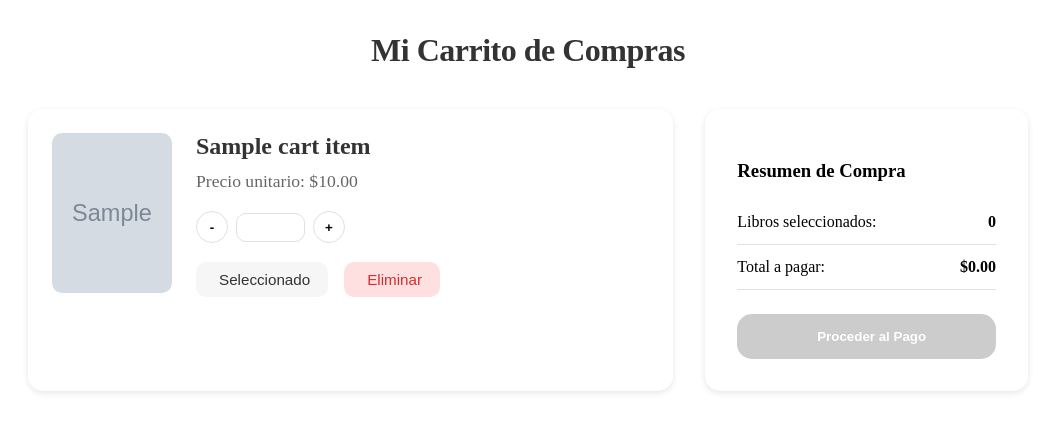
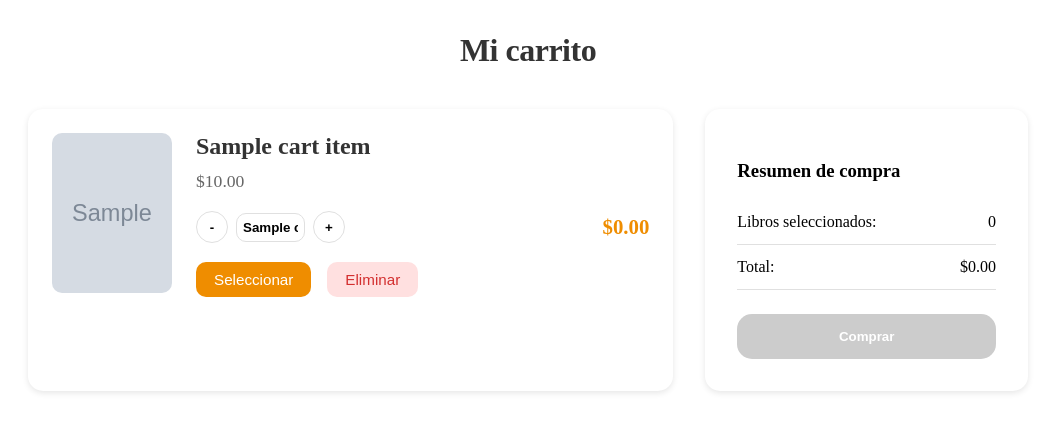
Before and after one commit to ema-code1/mpd, a CodeIgniter 4 app: the page made by app/Views/cart.php in a window 1280 px wide. Shown: the top 432 px of the page, without its empty margins (112-1167 px from the left). Run offline with PHP 8.4 and a stand-in for CodeIgniter, Linux system fonts and the light colour scheme; the template is opened without the code that fills it: most values are stand-ins (such as "Sample title", 1, 10 or a date in 2020); grey boxes marked "Sample" are stand-in pictures; data that the repository does not hold is empty; some libraries are stand-ins or nearby versions.

Commit message:
funcionalidades del cart.php js y controller

```diff
--- a/app/Views/cart.php
+++ b/app/Views/cart.php
@@ -9,159 +9,172 @@
 </head>
 <body>
 <div class="cart-container">
-        <h1 class="cart-title">Mi Carrito de Compras</h1>
+    <h1 class="cart-title">Mi carrito</h1>
+    <div class="cart-layout">
 
-        <div class="cart-layout">
-            <!-- Lista de Libros en el Carrito -->
+        <!-- LISTA DE ITEMS -->
         <div class="cart-items">
             <?php if (!empty($cartItems)): ?>
                 <?php foreach ($cartItems as $item): ?>
-                        <div class="cart-item" data-id="<?= $item['id'] ?>">
+                    <div class="cart-item" data-price="<?= $item['precio'] ?>" data-id="<?= $item['id'] ?>">
                         <div class="item-image">
                             <img src="<?= base_url($item['foto1'] ?? 'imgs/noimageavailable.jpg') ?>" alt="<?= esc($item['titulo']) ?>">
                         </div>
                         <div class="item-details">
-                                <h3 class="item-title"><?= esc($item['titulo']) ?></h3>
-                                <p class="item-price-unit">Precio unitario: $<span class="price-unit"><?= number_format($item['precio'], 2) ?></span></p>
+                            <h2 class="item-title"><?= htmlspecialchars($item['titulo']) ?></h2>
+                            <p class="item-price-unit">$<?= number_format($item['precio'], 2) ?></p>
+
                             <div class="item-controls">
                                 <div class="quantity-control">
-                                        <button type="button" class="btn-quantity" onclick="updateQuantity(<?= $item['id'] ?>, -1)">-</button>
-                                        <input type="number" class="quantity-input" value="<?= $item['cantidad'] ?>" min="1" data-id="<?= $item['id'] ?>" onchange="updateQuantity(<?= $item['id'] ?>, 0, this.value)">
-                                        <button type="button" class="btn-quantity" onclick="updateQuantity(<?= $item['id'] ?>, 1)">+</button>
+                                    <button class="btn-quantity" data-action="minus">-</button>
+                                    <input type="text" value="<?= $item['cantidad'] ?? 1 ?>" class="quantity-input">
+                                    <button class="btn-quantity" data-action="plus">+</button>
                                 </div>
+                                <p class="item-price-total">$<?= number_format($item['precio'], 2) ?></p>
                             </div>
+
                             <div class="item-actions">
-                                    <button type="button" class="btn-select" onclick="toggleSelect(<?= $item['id'] ?>, <?= $item['seleccionado'] ?>)">
-                                        <i class="ti ti-<?= $item['seleccionado'] ? 'checkbox' : 'square' ?>"></i>
-                                        <span><?= $item['seleccionado'] ? 'Seleccionado' : 'Seleccionar para comprar' ?></span>
+                                <button class="btn-select <?= ($item['seleccionado'] ?? 0) ? 'active' : '' ?>">
+                                    Seleccionar
                                 </button>
-                                    <button type="button" class="btn-remove" onclick="removeFromCart(<?= $item['id'] ?>)">
-                                        <i class="ti ti-trash"></i>
-                                        Eliminar
-                                    </button>
+                                <button class="btn-remove">Eliminar</button>
                             </div>
                         </div>
                     </div>
                 <?php endforeach; ?>
             <?php else: ?>
                 <div class="empty-cart">
-                        <i class="ti ti-shopping-cart-off"></i>
-                        <p>Tu carrito está vacío.</p>
-                        <a href="<?= site_url('/') ?>" class="btn-back">Ir al catálogo</a>
+                    <i class="fas fa-shopping-cart"></i>
+                    <p>No hay productos en el carrito</p>
                 </div>
             <?php endif; ?>
         </div>
 
-            <!-- Panel de Resumen -->
+        <!-- RESUMEN -->
         <div class="cart-summary">
             <div class="summary-card">
-                    <h3>Resumen de Compra</h3>
+                <h3>Resumen de compra</h3>
                 <div class="summary-row">
                     <span>Libros seleccionados:</span>
-                        <strong id="selected-count">0</strong>
+                    <span id="selected-count">0</span>
                 </div>
                 <div class="summary-row">
-                        <span>Total a pagar:</span>
-                        <strong id="total-price">$0.00</strong>
+                    <span>Total:</span>
+                    <span id="summary-total">$0.00</span>
                 </div>
-                    <button type="button" class="btn-buy" id="checkout-btn" disabled>
-                        <i class="ti ti-shopping-cart"></i>
-                        Proceder al Pago
-                    </button>
+                <button class="btn-buy" disabled>Comprar</button>
             </div>
         </div>
     </div>
 </div>
 
-    <?= view('templates/footer') ?>
+<!-- SCRIPT (mismo que te pasé antes) -->
+<script>
+document.addEventListener('DOMContentLoaded', () => {
+  const container = document.querySelector('.cart-items');
+  const buyBtn = document.querySelector('.btn-buy');
 
-    <script>
-        // Función para actualizar cantidad
-        function updateQuantity(itemId, delta, newValue = null) {
-            const input = document.querySelector(`.cart-item[data-id="${itemId}"] .quantity-input`);
-            let newQty = newValue !== null ? parseInt(newValue) : parseInt(input.value) + delta;
-            if (newQty < 1) newQty = 1;
+  function updateSummary(){
+    const items = document.querySelectorAll('.cart-item'); // dinámico
+    let total = 0;
+    let selectedCount = 0;
 
-            fetch('<?= site_url('cart/update') ?>', {
+    items.forEach(item => {
+      const qtyInput = item.querySelector('.quantity-input');
+      const quantity = parseInt(qtyInput.value) || 0;
+      const priceUnit = parseFloat(item.dataset.price) || 0;
+
+      if (item.classList.contains('selected')) {
+        selectedCount += quantity; // si querés contar títulos en vez de cantidad, cambia esto por selectedCount += 1;
+        total += priceUnit * quantity;
+      }
+
+      const subtotalEl = item.querySelector('.item-price-total');
+      if (subtotalEl) subtotalEl.textContent = '$' + (priceUnit * quantity).toFixed(2);
+    });
+
+    const selEl = document.getElementById('selected-count');
+    const totalEl = document.getElementById('summary-total');
+    if (selEl) selEl.textContent = selectedCount;
+    if (totalEl) totalEl.textContent = '$' + total.toFixed(2);
+    if (buyBtn) buyBtn.disabled = selectedCount === 0;
+  }
+
+  // Delegación de eventos para +, -, seleccionar y eliminar
+  if (container) {
+    container.addEventListener('click', (e) => {
+      const btn = e.target.closest('button');
+      if (!btn) return;
+      const item = btn.closest('.cart-item');
+      if (!item) return;
+
+      // + / -
+      if (btn.classList.contains('btn-quantity')) {
+        const action = btn.dataset.action;
+        const input = item.querySelector('.quantity-input');
+        let v = parseInt(input.value) || 0;
+        if (action === 'plus') v++;
+        if (action === 'minus' && v > 1) v--;
+        input.value = v;
+        updateSummary();
+        return;
+      }
+
+      // seleccionar
+      if (btn.classList.contains('btn-select')) {
+        btn.classList.toggle('active');
+        item.classList.toggle('selected');
+        updateSummary();
+        return;
+      }
+
+      // eliminar
+      if (btn.classList.contains('btn-remove')) {
+        if (!confirm('¿Querés borrar este producto del carrito?')) return;
+        const id = item.dataset.id;
+        if (!id) {
+          alert('No hay id del producto. Fijate el atributo data-id en el cart-item.');
+          return;
+        }
+
+        // Hacer la petición AJAX para eliminar
+        fetch('<?= base_url('cart/delete') ?>', {
           method: 'POST',
-                headers: { 'Content-Type': 'application/x-www-form-urlencoded' },
-                body: `item_id=${itemId}&action=cantidad&value=${newQty}&<?= csrf_token() ?>=<?= csrf_hash() ?>`
+          headers: {
+            'Content-Type': 'application/x-www-form-urlencoded',
+          },
+          body: 'item_id=' + id
         })
         .then(response => response.json())
-            .then(data => {
-                if (data.success) {
-                    input.value = newQty;
-                    const unitPrice = parseFloat(document.querySelector(`.cart-item[data-id="${itemId}"] .price-unit`).textContent);
-                    const totalSpan = document.querySelector(`.cart-item[data-id="${itemId}"] .price-total`);
-                    totalSpan.textContent = (unitPrice * newQty).toFixed(2);
+        .then(json => {
+          if (json.success) {
+            // Eliminar el elemento del DOM
+            item.remove();
+            updateSummary();
+            alert('Producto eliminado correctamente');
+          } else {
+            alert(json.error || 'No se pudo borrar el item');
+          }
+        })
+        .catch(err => {
+          console.error(err);
+          alert('Error de red. No se pudo borrar el item.');
+        });
+      }
+    });
+
+    // Cambios manuales en el input de cantidad
+    container.addEventListener('change', (e) => {
+      if (e.target && e.target.classList.contains('quantity-input')) {
+        if (parseInt(e.target.value) < 1) e.target.value = 1;
         updateSummary();
       }
     });
   }
 
-        // Función para alternar selección
-        function toggleSelect(itemId, currentStatus) {
-            const newStatus = currentStatus ? 0 : 1;
-            const itemElement = document.querySelector(`.cart-item[data-id="${itemId}"]`);
-            const button = itemElement.querySelector('.btn-select');
+  updateSummary();
+});
+</script>
 
-            fetch('<?= site_url('cart/update') ?>', {
-                method: 'POST',
-                headers: { 'Content-Type': 'application/x-www-form-urlencoded' },
-                body: `item_id=${itemId}&action=seleccionado&value=${newStatus}&<?= csrf_token() ?>=<?= csrf_hash() ?>`
-            })
-            .then(response => response.json())
-            .then(data => {
-                if (data.success) {
-                    if (newStatus) {
-                        itemElement.classList.add('selected');
-                        button.innerHTML = '<i class="ti ti-checkbox"></i><span>Seleccionado</span>';
-                    } else {
-                        itemElement.classList.remove('selected');
-                        button.innerHTML = '<i class="ti ti-square"></i><span>Seleccionar para comprar</span>';
-                    }
-                    updateSummary();
-                }
-            });
-        }
-
-        // Función para eliminar item
-        function removeFromCart(itemId) {
-            if (confirm('¿Eliminar este libro del carrito?')) {
-                fetch('<?= site_url('cart/remove/') ?>' + itemId, {
-                    method: 'POST',
-                    headers: { 'Content-Type': 'application/x-www-form-urlencoded' },
-                    body: `<?= csrf_token() ?>=<?= csrf_hash() ?>`
-                })
-                .then(response => response.json())
-                .then(data => {
-                    if (data.success) {
-                        document.querySelector(`.cart-item[data-id="${itemId}"]`).remove();
-                        updateSummary();
-                    }
-                });
-            }
-        }
-
-        // Función para actualizar el resumen (total y cantidad)
-        function updateSummary() {
-            let total = 0;
-            let count = 0;
-            document.querySelectorAll('.cart-item.selected').forEach(item => {
-                const price = parseFloat(item.querySelector('.price-total').textContent);
-                total += price;
-                count++;
-            });
-
-            document.getElementById('selected-count').textContent = count;
-            document.getElementById('total-price').textContent = '$' + total.toFixed(2);
-
-            const checkoutBtn = document.getElementById('checkout-btn');
-            checkoutBtn.disabled = count === 0;
-        }
-
-        // Inicializar resumen al cargar la página
-        document.addEventListener('DOMContentLoaded', updateSummary);
-    </script>
 </body>
 </html>
```
Also changed, not shown: app/Controllers/CartController.php (+11 -7 lines). Lines whose indentation alone changed are shown as unchanged.
